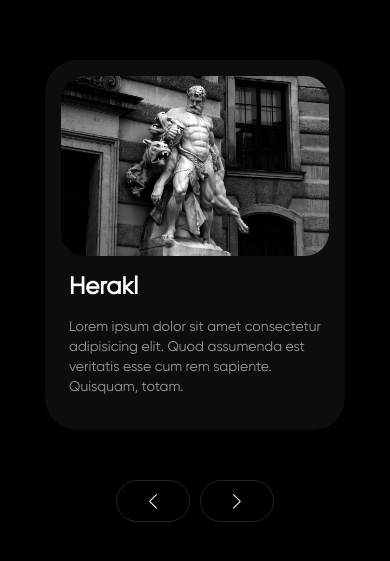
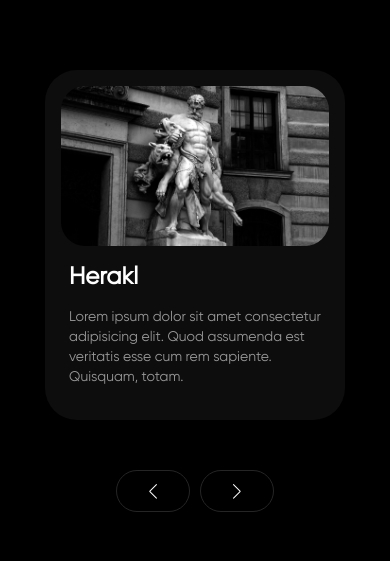
Before and after one commit to YevheniiDubrovin/Slider-1, a plain HTML site: page index.html in a window 390 px wide. Shown: the part 131-692 px from the top of the page. Drawn offline with nearby package versions, Linux system fonts and the light colour scheme.

Commit message:
Update style.css

```diff
--- a/style.css
+++ b/style.css
@@ -25,7 +25,7 @@ body {
     flex-direction: column;
 }
 .swiper {
-    max-width: 960px;
+    max-width: 1100px;
     width: 100%;
     height: 400px;
     padding: 0 20px !important;
@@ -41,7 +41,7 @@ body {
 
   .images {
     width: 100%;
-    height: 210px;
+    height: 200px;
   }
 
   .images img {
@@ -49,8 +49,11 @@ body {
     object-fit: cover;
     height: 100%;
     border-radius: 1.5rem;
+    object-position: top;
 
   }
+
+
 
   .content {
     padding: 1rem 0.5rem;
@@ -116,10 +119,10 @@ border-radius: 30px !important;
 @media (max-width: 720px) {
     .swiper {
         width: 600px;
-        height: 370px;
+        height: 350px;
     }
     .images {
-        height: 180px;
+        height: 160px;
       }
 
 }
```
